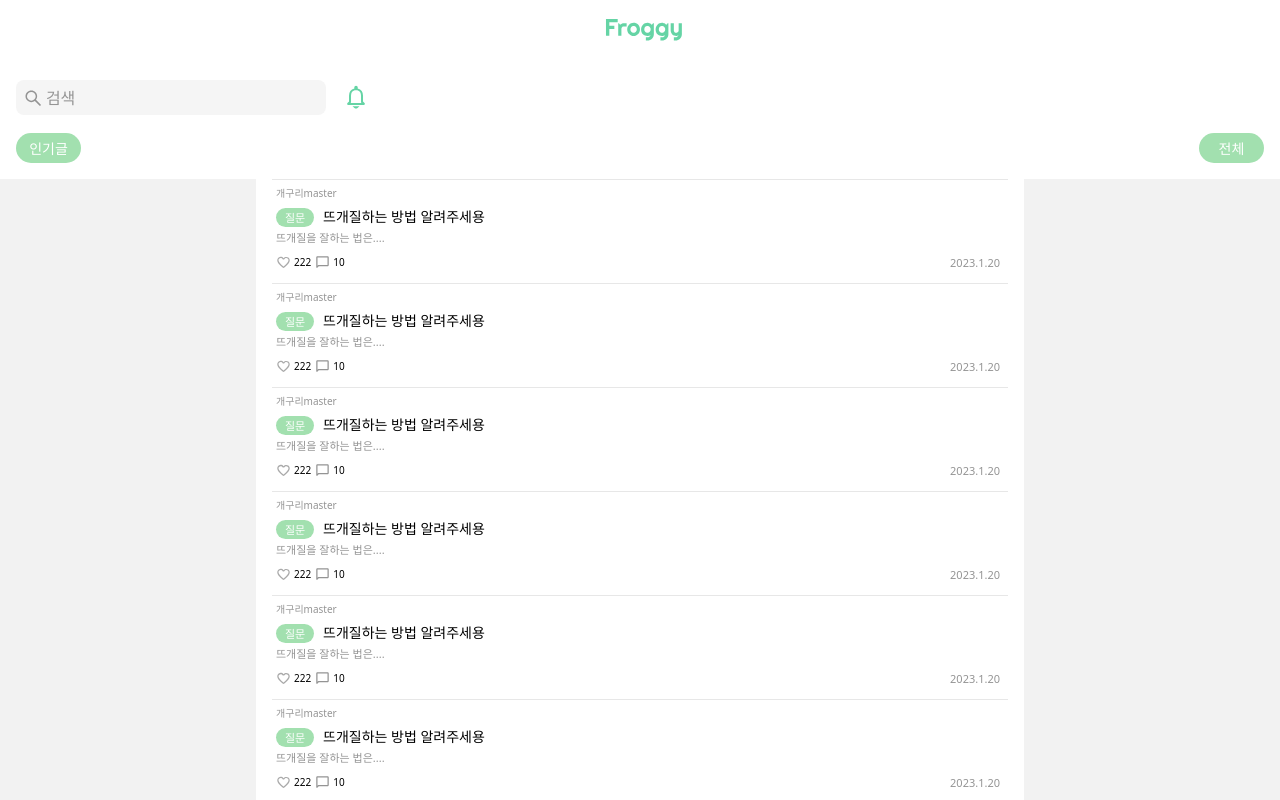
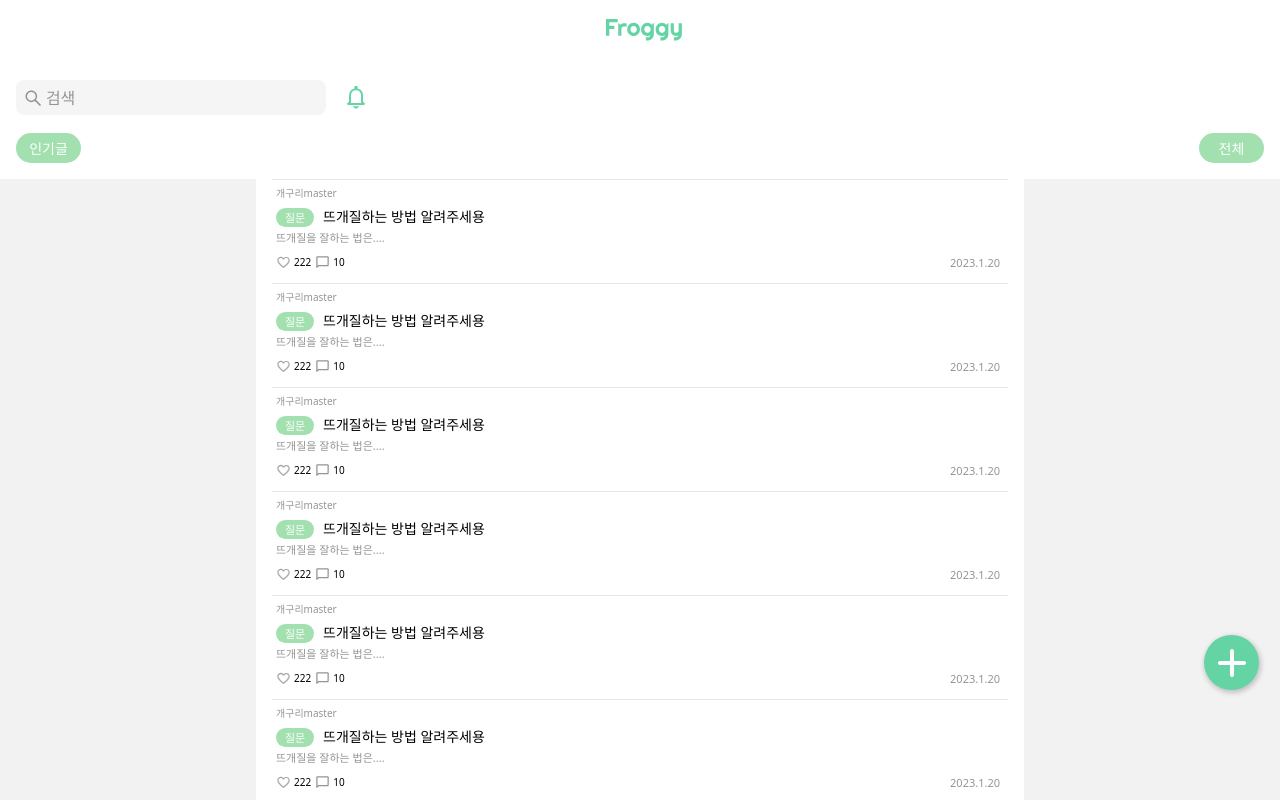
Before and after one commit to froggy-reboot/froggy-front, a React (Create React App) app: page /board in a window 1280 px wide. Built offline with nearby package versions, Linux system fonts and the light colour scheme.

Commit message:
Feat : board 글쓰기 버튼 생성

```diff
--- a/src/pages/board/BoardMain.tsx
+++ b/src/pages/board/BoardMain.tsx
@@ -1,9 +1,10 @@
-import React, { useEffect } from 'react';
+import React, { useEffect, useState } from 'react';
 import { SubmitHandler, useForm } from 'react-hook-form';
 import { ReactComponent as SearchIcon } from 'src/assets/search.svg';
 import { ReactComponent as AlarmIcon } from 'src/assets/alarm.svg';
 import { ReactComponent as LikeIcon } from 'src/assets/empty_like.svg';
 import { ReactComponent as ChatIcon } from 'src/assets/chat.svg';
+import { ReactComponent as PlusIcon } from 'src/assets/plus.svg';
 
 interface IFormInput {
   search: string;
@@ -83,6 +84,8 @@ const Dummy = [
 ];
 
 export default function BoardMain() {
+  const [showModal, setShowModal] = useState(false);
+
   const { register, handleSubmit, reset, formState } = useForm<IFormInput>({
     mode: 'all',
   });
@@ -98,7 +101,7 @@ export default function BoardMain() {
   }, [formState]);
 
   return (
-    <div className="container w-[100%]">
+    <div className="container">
       <nav className="fixed h-[11.9rem] w-[100%] bg-white px-[1.6rem]">
         <form onSubmit={handleSubmit(onSubmit)}>
           <div className="mt-[2rem] flex items-center">
@@ -154,6 +157,22 @@ export default function BoardMain() {
           ))}
         </ul>
       </main>
+      <button
+        className={`fixed bottom-[11rem] right-[2.1rem] flex h-[5.5rem] w-[5.5rem] items-center justify-center rounded-full shadow-[1px_2px_5px_1px_rgba(0,0,0,0.20)] ${
+          showModal ? 'bg-white' : 'bg-green-50 '
+        }`}
+        onClick={() => setShowModal((isShow) => !isShow)}>
+        <PlusIcon
+          className={`${showModal ? 'rotate-45 fill-green-50' : ' fill-white'}`}
+        />
+      </button>
+      {showModal && (
+        <div className="fixed bottom-[17.3rem] right-[2.1rem] flex h-[8.5rem] w-[7.5rem] flex-col items-center justify-center gap-[0.9rem] rounded-[1.5rem] bg-green-50 shadow-[1px_2px_5px_1px_rgba(0,0,0,0.20)]">
+          <p className="text-Body font-medium text-white">질문글</p>
+          <hr className="w-[5.5rem] border-white" />
+          <p className="text-Body font-medium text-white">자유글</p>
+        </div>
+      )}
     </div>
   );
 }
```
Also changed, not shown: src/assets/plus.svg (added).
